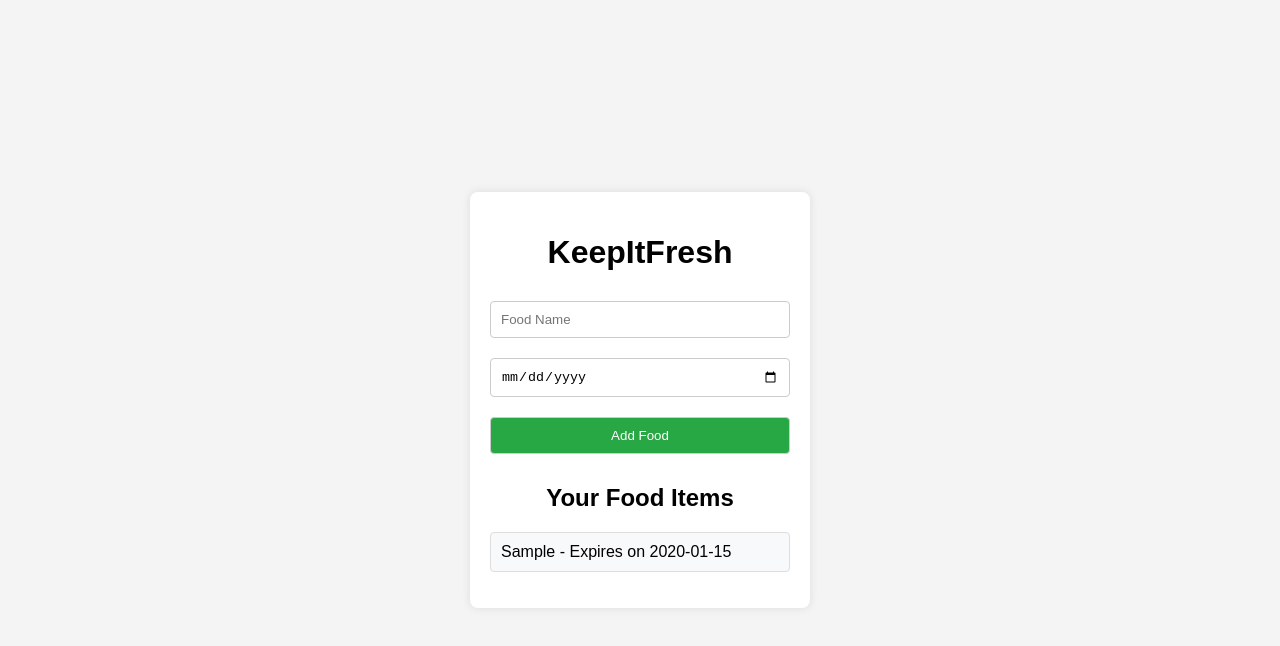
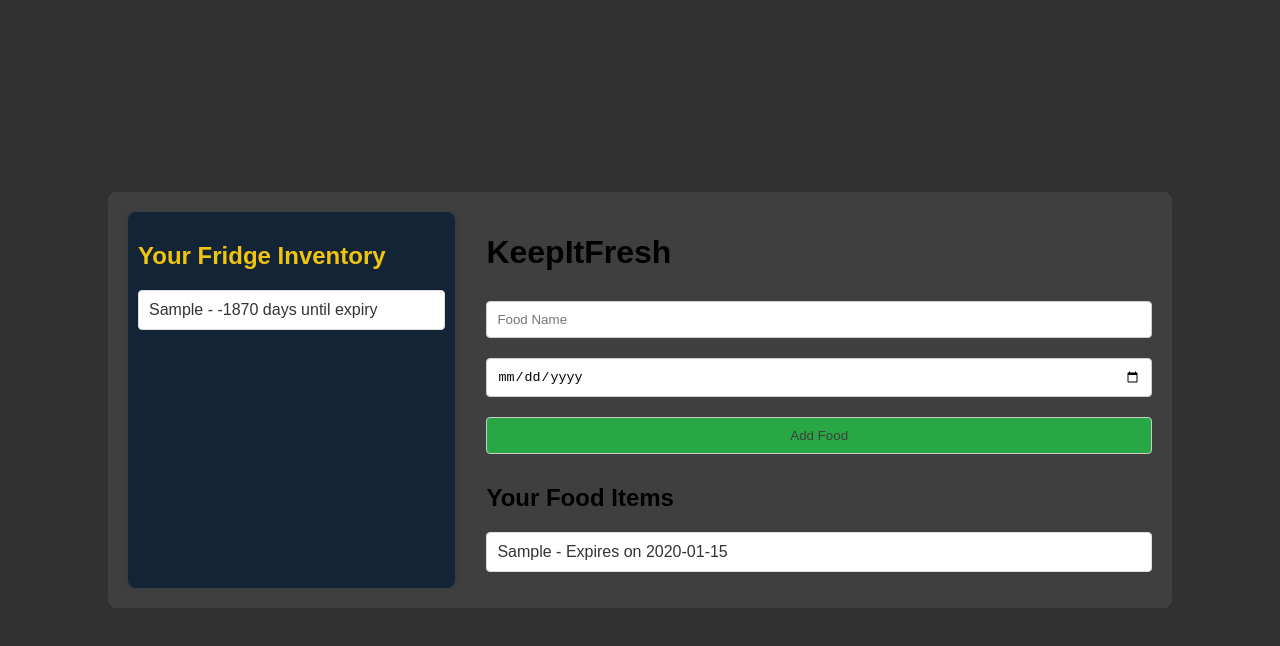
Before and after one commit to Hipshotau/KeepItFresh, a plain HTML site: page index.html in a window 1280 px wide. Both pictures are taken after typing "Sample", "2020-01-15" into the empty fields and a click on the button "Add Food". Drawn offline with Linux system fonts and the light colour scheme.

Commit message:
KeepItFresh_v2
Added Inventory and CSS Styling

```diff
--- a/index.html
+++ b/index.html
@@ -1,13 +1,20 @@
 <!DOCTYPE html>
 <html lang="en">
+
 <head>
     <meta charset="UTF-8">
     <meta name="viewport" content="width=device-width, initial-scale=1.0">
     <title>KeepItFresh</title>
     <link rel="stylesheet" href="style.css">
 </head>
+
 <body>
     <div class="container">
+        <div class="inventory">
+            <h2>Your Fridge Inventory</h2>
+            <ul id="inventory-list"></ul>
+        </div>
+        <div class="main">
             <h1>KeepItFresh</h1>
             <form id="food-form">
                 <input type="text" id="food-name" placeholder="Food Name" required>
@@ -17,6 +24,8 @@
             <h2>Your Food Items</h2>
             <ul id="food-list"></ul>
         </div>
+    </div>
     <script src="script.js"></script>
 </body>
+
 </html>
--- a/script.js
+++ b/script.js
@@ -1,3 +1,20 @@
+const commonFoods = [
+    { name: 'Milk', shelfLife: 7 },
+    { name: 'Eggs', shelfLife: 21 },
+    { name: 'Bread', shelfLife: 7 },
+    { name: 'Chicken', shelfLife: 2 },
+    { name: 'Beef', shelfLife: 3 },
+    { name: 'Cheese', shelfLife: 14 },
+    { name: 'Yogurt', shelfLife: 14 },
+    { name: 'Apples', shelfLife: 30 },
+    { name: 'Bananas', shelfLife: 7 },
+    { name: 'Carrots', shelfLife: 21 },
+    { name: 'Lettuce', shelfLife: 7 },
+    { name: 'Tomatoes', shelfLife: 7 },
+    { name: 'Potatoes', shelfLife: 60 },
+    { name: 'Onions', shelfLife: 30 },
+];
+
 // Load food items from localStorage when the page loads
 document.addEventListener('DOMContentLoaded', () => {
     const foodList = document.getElementById('food-list');
@@ -10,6 +27,9 @@ document.addEventListener('DOMContentLoaded', () => {
 
     // Check for expired or near-expired items
     checkExpirations(foods);
+
+    // Update inventory
+    updateInventory();
 });
 
 // Add food item to the list
@@ -30,8 +50,23 @@ document.addEventListener('DOMContentLoaded', () => {
         // Add to DOM
         addFoodToDOM(food);
 
+        // Update inventory
+        updateInventory();
+
         // Clear form
         document.getElementById('food-form').reset();
+    }
+});
+
+// Suggest expiration date based on common foods
+document.getElementById('food-name').addEventListener('input', (e) => {
+    const foodName = e.target.value;
+    const food = commonFoods.find(item => item.name.toLowerCase() === foodName.toLowerCase());
+
+    if (food) {
+        const today = new Date();
+        const expiryDate = new Date(today.getTime() + food.shelfLife * 24 * 60 * 60 * 1000);
+        document.getElementById('expiration-date').value = expiryDate.toISOString().split('T')[0];
     }
 });
 
@@ -58,3 +93,25 @@ document.addEventListener('DOMContentLoaded', () => {
         }
     });
 }
+
+// Calculate days until expiry
+function calculateDaysUntilExpiry(expirationDate) {
+    const today = new Date();
+    const expiryDate = new Date(expirationDate);
+    const timeDiff = expiryDate.getTime() - today.getTime();
+    return Math.ceil(timeDiff / (1000 * 3600 * 24));
+}
+
+// Update fridge inventory
+function updateInventory() {
+    const inventoryList = document.getElementById('inventory-list');
+    const foods = JSON.parse(localStorage.getItem('foods')) || [];
+    inventoryList.innerHTML = '';
+
+    foods.forEach(food => {
+        const li = document.createElement('li');
+        const daysUntilExpiry = calculateDaysUntilExpiry(food.date);
+        li.textContent = `${food.name} - ${daysUntilExpiry} days until expiry`;
+        inventoryList.appendChild(li);
+    });
+}
--- a/style.css
+++ b/style.css
@@ -1,6 +1,6 @@
 body {
     font-family: Arial, sans-serif;
-    background-color: #f4f4f4;
+    background-color: #333232;
     margin: 0;
     padding: 0;
     display: flex;
@@ -10,15 +10,31 @@ body {
 }
 
 .container {
-    background: white;
+    display: flex;
+    justify-content: space-between;
+    width: 80%;
+    max-width: 1200px;
+    background: rgb(63, 63, 63);
     padding: 20px;
     border-radius: 8px;
     box-shadow: 0 0 10px rgba(0, 0, 0, 0.1);
-    width: 300px;
-    text-align: center;
 }
 
-  h1 {
+.inventory {
+    width: 30%;
+    background: #122435;
+    padding: 10px;
+    border-radius: 8px;
+    box-shadow: 0 0 10px rgba(0, 0, 0, 0.1);
+    color: #f1c40f; /* Soft yellow for readability */
+}
+
+.main {
+    width: 65%;
+}
+
+h1,
+h2 {
     margin-bottom: 20px;
 }
 
@@ -27,7 +43,8 @@ body {
     flex-direction: column;
 }
 
-  input, button {
+input,
+button {
     margin: 10px 0;
     padding: 10px;
     border: 1px solid #ccc;
@@ -36,7 +53,7 @@ body {
 
 button {
     background: #28a745;
-    color: white;
+    color: rgb(63, 63, 63);
     cursor: pointer;
 }
 
@@ -50,12 +67,10 @@ body {
 }
 
 li {
-    background: #f8f9fa;
+    background: white;
     margin: 5px 0;
     padding: 10px;
     border: 1px solid #ddd;
     border-radius: 4px;
-    display: flex;
-    justify-content: space-between;
-    align-items: center;
+    color: #333;
 }
```
Lines whose indentation alone changed are shown as unchanged.
